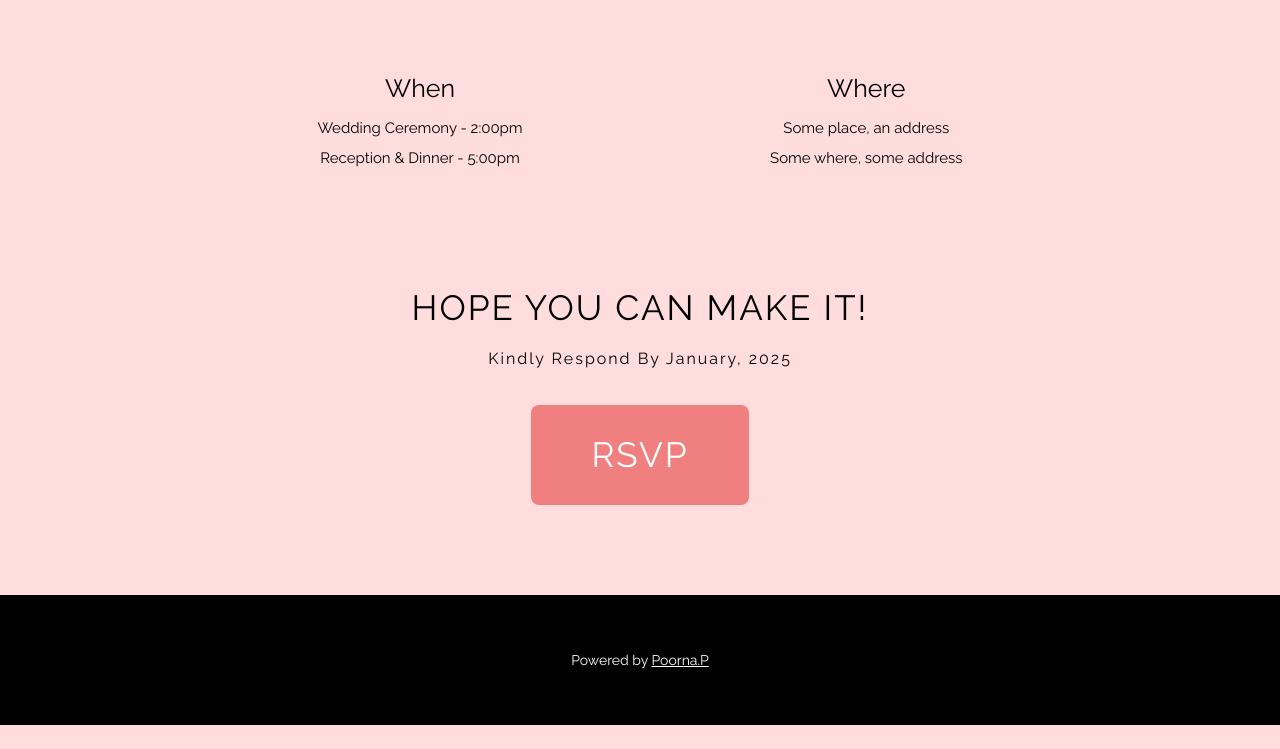
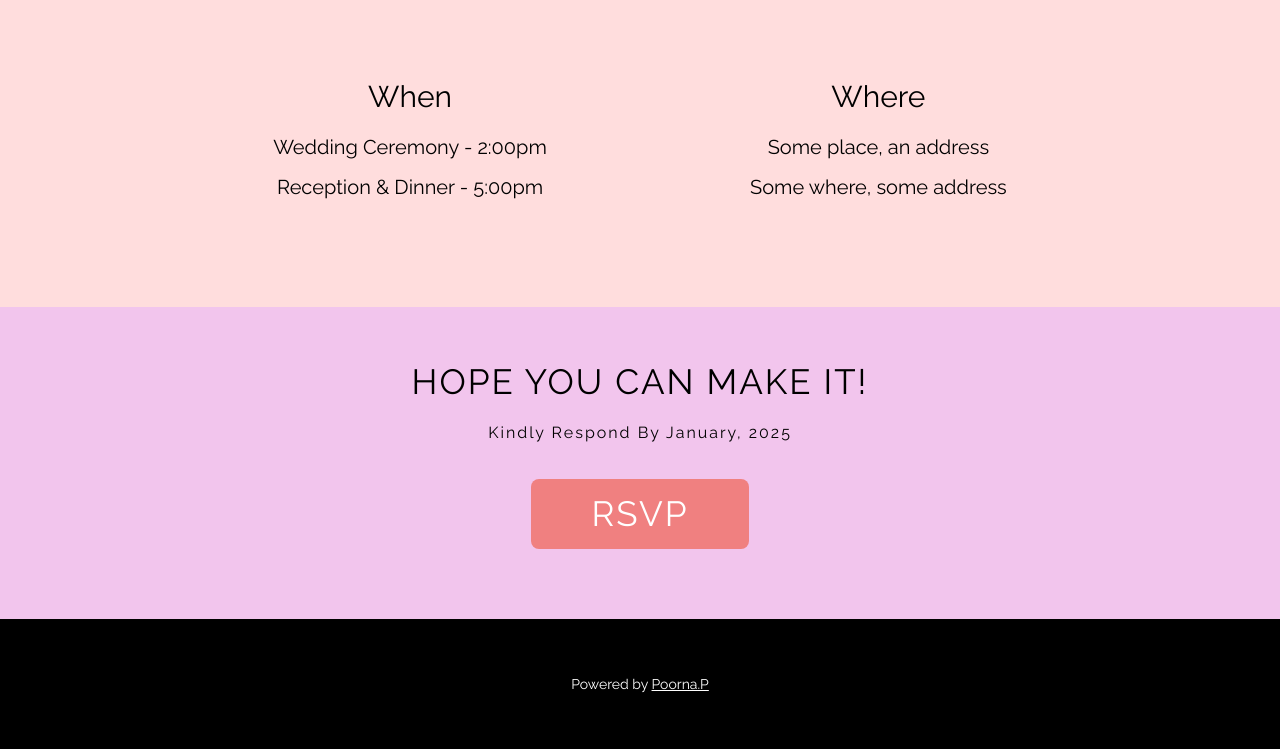
Before and after one commit to PoornaDurga-Ghb/Rsponsive-Wedding-Template, a plain HTML site: page index.html in a window 1280 px wide. Shown: the part 2807-3556 px from the top of the page. Before the commit the page ends 3532 px from the top, so only its background shows below. Drawn offline with Linux system fonts and the light colour scheme.

Commit message:
Update style.css

```diff
--- a/style.css
+++ b/style.css
@@ -3,6 +3,9 @@
     padding: 0;
     box-sizing: border-box;
     font-family: "Raleway", serif;
+}
+html{
+    scroll-behavior: smooth;
 }
 /* navigation bar */
 .nav-bar{
@@ -27,6 +30,7 @@
 }
 .nav-bar:hover{
     background-color: white;
+    opacity: 1;
 }
 .nav-bar a:hover{
     background-color: #ccc;
@@ -107,7 +111,7 @@ section{
     border-radius: 5px;
     padding: 10px;
     margin: 80px;
-    font-size: 1.6rem;
+    font-size: 1.8rem;
     text-align: center;
     overflow: hidden;
 }
@@ -115,6 +119,7 @@ section{
     background-color: #b8b4b4;
     cursor: pointer;
     color: #000;
+    transition: 0.2s ease;
 }
 .third-image-container{
     position: relative;
@@ -171,16 +176,18 @@ section{
     line-height: 2;
 }
 .sub-con span{
-    font-size: 25px;
+    font-size: 30px;
 }
 .sub-con p{
-    font-size: 15px;
+    font-size: 20px;
 }
 .last-con{
     text-align: center;
     line-height: 2;
     letter-spacing: 2px;
     margin-top: 100px;
+    background-color: rgb(242, 197, 237);
+    padding: 40px;
 }
 .last-con span:first-child{
     font-size: 35px;
@@ -196,7 +203,6 @@ section{
     background-color: lightcoral;
     color: white;
     width: fit-content;
-    padding: 15px;
     font-size: 25px;
     margin: 30px;
     padding-left: 60px;
@@ -204,8 +210,10 @@ section{
     border-radius: 8px;
 }
 .rsvp-con span:hover{
-    background-color: #ccc;
+    background-color: gray;
     color: #000;
+    transition: 0.2s ease;
+    cursor: pointer;
 }
 .powered-con{
     background-color: black;
@@ -216,7 +224,6 @@ section{
     flex-direction: column;
     align-items: center;
     justify-content: center;
-    margin-top: 60px;
 }
 .powered-con a,.powered-con p{
     color: white;
```
